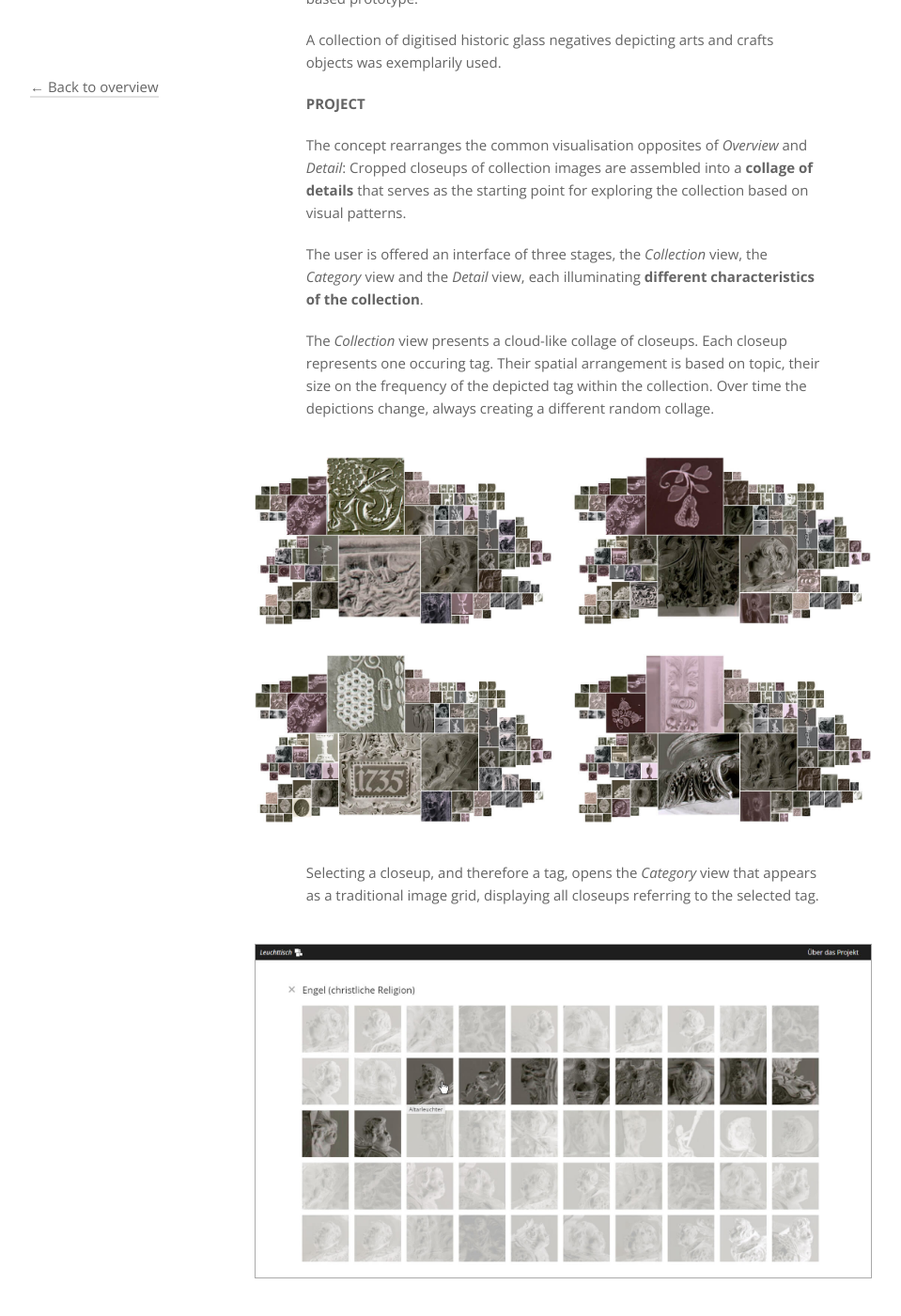
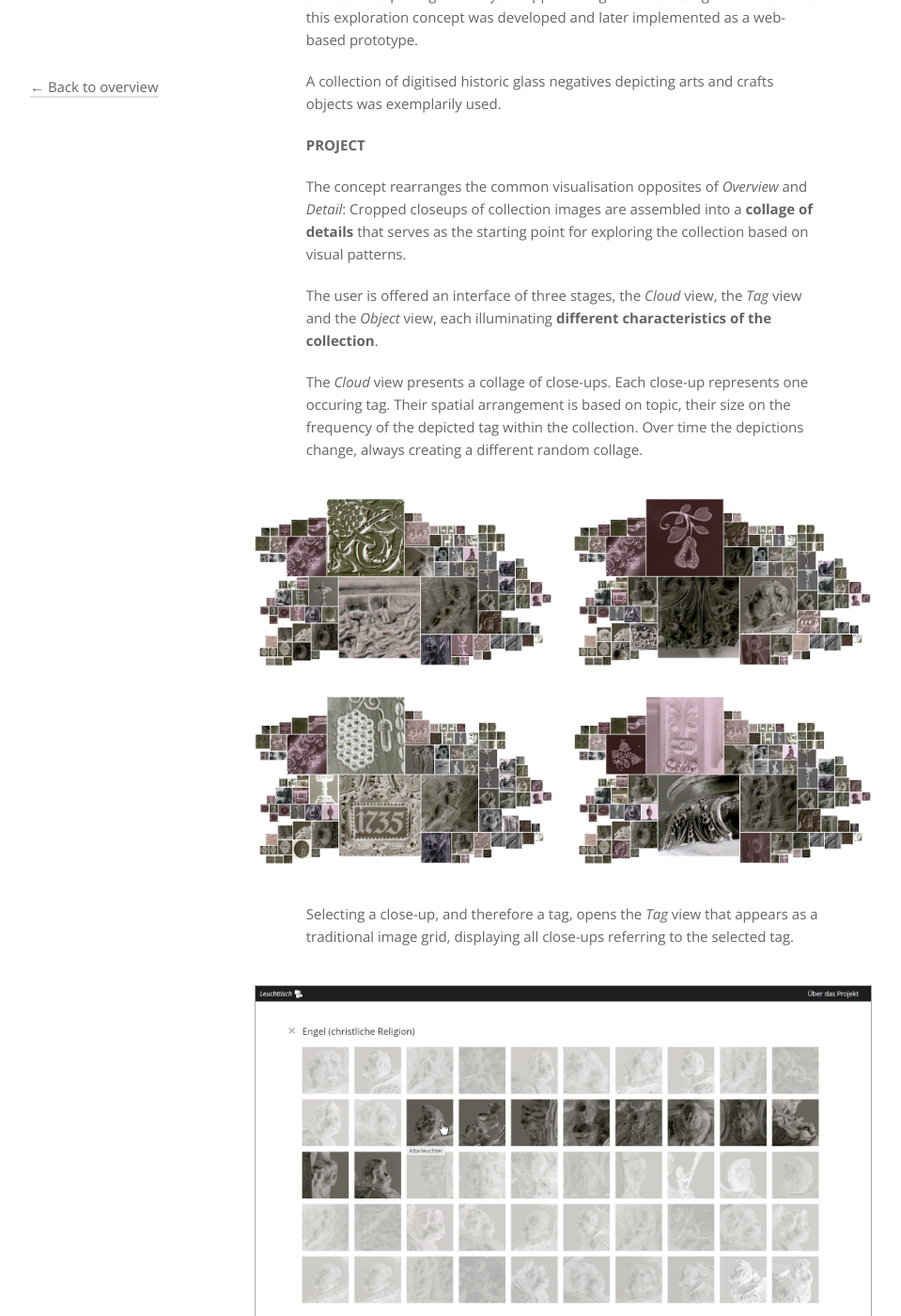
Before and after one commit to dnsos/deinns, a Jekyll site: the page built from _pages/leuchttisch.md, in a window 1280 px wide and 1400 px high, scrolled down 1150 px. Shown: the whole window at 94% size, without its empty margins (160-1119 px from the left). Built offline with Jekyll 4.4.1, drawn with Linux system fonts in a browser that asks for light colours; some of the changed text lies outside the part shown.

Commit message:
Changed Close-up Cloud details

```diff
--- a/_pages/leuchttisch.md
+++ b/_pages/leuchttisch.md
@@ -30,19 +32,19 @@ A collection of digitised historic glass negatives depicting arts and crafts obj
 ## PROJECT
 The concept rearranges the common visualisation opposites of _Overview_ and _Detail_: Cropped closeups of collection images are assembled into a __collage of details__ that serves as the starting point for exploring the collection based on visual patterns.
 
-The user is offered an interface of three stages, the _Collection_ view, the _Category_ view and the _Detail_ view, each illuminating __different characteristics of the collection__.
+The user is offered an interface of three stages, the _Cloud_ view, the _Tag_ view and the _Object_ view, each illuminating __different characteristics of the collection__.
 
-The _Collection_ view presents a cloud-like collage of closeups. Each closeup represents one occuring tag. Their spatial arrangement is based on topic, their size on the frequency of the depicted tag within the collection. Over time the depictions change, always creating a different random collage.
+The _Cloud_ view presents a collage of close-ups. Each close-up represents one occuring tag. Their spatial arrangement is based on topic, their size on the frequency of the depicted tag within the collection. Over time the depictions change, always creating a different random collage.
 
 {:.m-image__fullwidth}
 ![Leuchttisch: Collection Collages]({{site.baseurl}}/img/leuchttisch_general-cloud.jpg)
 
-Selecting a closeup, and therefore a tag, opens the _Category_ view that appears as a traditional image grid, displaying all closeups referring to the selected tag.
+Selecting a close-up, and therefore a tag, opens the _Tag_ view that appears as a traditional image grid, displaying all close-ups referring to the selected tag.
 
 {:.m-image__fullwidth .m-image__border}
 ![Leuchttisch: Hover Interaction]({{site.baseurl}}/img/leuchttisch_tag-hover.jpg)
 
-Selecting a closeup in the _Category_ view leads to the _Detail_ view that allows interactive examination of a specific image by highlighting areas of interest.
+Selecting a close-up in the _Tag_ view directs to the _Object_ view that allows interactive examination of a specific image by highlighting areas of interest.
 
 {:.m-image__fullwidth .m-image__border}
 ![Leuchttisch: Object Hover]({{site.baseurl}}/img/leuchttisch_object_animation.gif)
```
Also changed, not shown: other parts of _pages/leuchttisch.md (+2 -0 lines).
